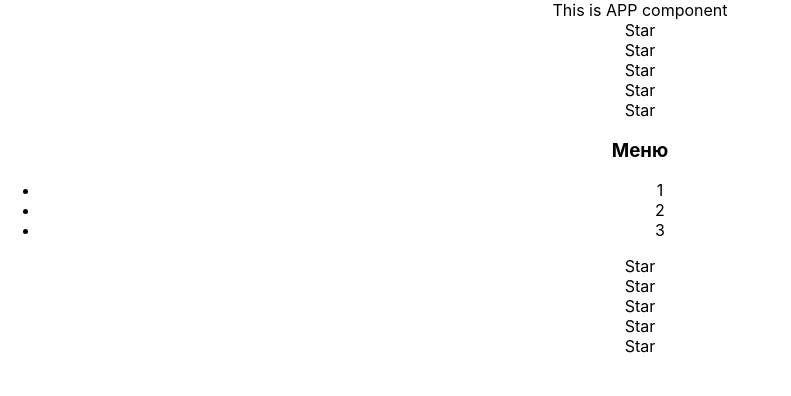
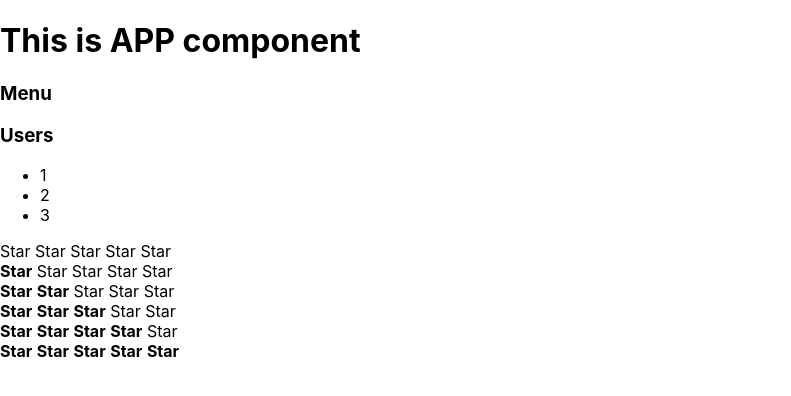
Before and after one commit to alexBasrike/my-app, a React (Create React App) app: page / in a window 1280 px wide. Shown: the top 396 px of the page, without its empty margins (0-791 px from the left). Built offline with nearby package versions, Linux system fonts and the light colour scheme.

Commit message:
finished to work with all 5 video and home tasks

```diff
--- a/src/App.css
+++ b/src/App.css
@@ -1,38 +1,3 @@
-.App {
-  text-align: center;
+.collapsed {
+    display: none;
 }
-
-.App-logo {
-  height: 40vmin;
-  pointer-events: none;
-}
-
-@media (prefers-reduced-motion: no-preference) {
-  .App-logo {
-    animation: App-logo-spin infinite 20s linear;
-  }
-}
-
-.App-header {
-  background-color: #282c34;
-  min-height: 100vh;
-  display: flex;
-  flex-direction: column;
-  align-items: center;
-  justify-content: center;
-  font-size: calc(10px + 2vmin);
-  color: white;
-}
-
-.App-link {
-  color: #61dafb;
-}
-
-@keyframes App-logo-spin {
-  from {
-    transform: rotate(0deg);
-  }
-  to {
-    transform: rotate(360deg);
-  }
-}
--- a/src/App.tsx
+++ b/src/App.tsx
@@ -1,73 +1,24 @@
 import React from 'react';
 import './App.css';
+import AppTitle from './components/AppTitle/AppTitle';
+import Rating from './components/Rating/Rating';
+import Accordion from './components/Accordion/Accordion';
 
 function App() {
     console.log('APP rendering');
     return (
         <div className="App">
-            <AppTitle/>
-            <Rating/>
-            <Accordion/>
-            <Rating/>
+            <AppTitle title={"This is APP component"}/>
+            <Accordion titleValue={"Menu"} collapsedValue={true}/>
+            <Accordion titleValue={"Users"} collapsedValue={false}/>
+            <Rating value={0}/>
+            <Rating value={1}/>
+            <Rating value={2}/>
+            <Rating value={3}/>
+            <Rating value={4}/>
+            <Rating value={5}/>
         </div>
     );
 }
 
-
-function AppTitle() {
-    console.log('App title rendering');
-    return (
-        <>This is APP component</>
-    );
-}
-
-function Rating() {
-    console.log('Star block rendering');
-    return (
-        <div>
-            <Star/>
-            <Star/>
-            <Star/>
-            <Star/>
-            <Star/>
-        </div>
-    );
-}
-
-function Star() {
-    console.log('Star element rendering');
-    return (
-        <div>Star</div>
-    );
-}
-
-function Accordion() {
-    console.log('Accordion rendering');
-    return (
-        <div>
-            <AccordionTitle/>
-            <AccordionBody/>
-        </div>
-    );
-}
-
-function AccordionTitle() {
-    console.log('AccordionTitle rendering');
-    return (
-        <h3>Меню</h3>
-    );
-}
-
-function AccordionBody() {
-    console.log('AccordionBody rendering');
-    return (
-        <ul>
-            <li>1</li>
-            <li>2</li>
-            <li>3</li>
-        </ul>
-    );
-}
-
-
 export default App;
--- /dev/null
+++ b/src/components/Accordion/Accordion.jsx
@@ -0,0 +1,53 @@
+import React from "react";
+
+type AccordionPropsType = {
+    titleValue: string,
+    collapsedValue: boolean
+}
+function Accordion(props: AccordionPropsType) {
+    console.log('Accordion rendering');
+    return (
+        <div>
+            <AccordionTitle title={props.titleValue}/>
+            <AccordionBody collapsed={props.collapsedValue}/>
+        </div>
+    );
+}
+
+type AccordionTitlePropsType = {
+    title: string
+}
+
+function AccordionTitle(props: AccordionTitlePropsType) {
+    return (
+        <h3>{props.title}</h3>
+    );
+}
+
+type AccordionBodyPropsType = {
+    collapsed: boolean
+}
+
+function AccordionBody(props: AccordionBodyPropsType) {
+
+    if ( props.collapsed === false ) {
+        return (
+            <ul>
+                <li>1</li>
+                <li>2</li>
+                <li>3</li>
+            </ul>
+        );
+    }
+
+    return (
+        <ul className="collapsed">
+            <li>1</li>
+            <li>2</li>
+            <li>3</li>
+        </ul>
+    );
+
+}
+
+export default Accordion;
--- /dev/null
+++ b/src/components/AppTitle/AppTitle.jsx
@@ -0,0 +1,13 @@
+import React from "react";
+
+type AppTitlePropsType = {
+    title: string
+}
+
+function AppTitle(props: AppTitlePropsType) {
+    return (
+        <h1>{props.title}</h1>
+    );
+}
+
+export default AppTitle;
--- /dev/null
+++ b/src/components/Rating/Rating.jsx
@@ -0,0 +1,99 @@
+import React from "react";
+
+type RatingPropsType = {
+    value: number
+}
+
+function Rating(props: RatingPropsType) {
+    console.log('Star block rendering');
+
+    if ( props.value === 1 ) {
+        return (
+            <div>
+                <Star selected={true}/>
+                <Star selected={false}/>
+                <Star selected={false}/>
+                <Star selected={false}/>
+                <Star selected={false}/>
+            </div>
+        );
+    }
+
+    if ( props.value === 2 ) {
+        return (
+            <div>
+                <Star selected={true}/>
+                <Star selected={true}/>
+                <Star selected={false}/>
+                <Star selected={false}/>
+                <Star selected={false}/>
+            </div>
+        );
+    }
+
+    if ( props.value === 3 ) {
+        return (
+            <div>
+                <Star selected={true}/>
+                <Star selected={true}/>
+                <Star selected={true}/>
+                <Star selected={false}/>
+                <Star selected={false}/>
+            </div>
+        );
+    }
+
+    if ( props.value === 4 ) {
+        return (
+            <div>
+                <Star selected={true}/>
+                <Star selected={true}/>
+                <Star selected={true}/>
+                <Star selected={true}/>
+                <Star selected={false}/>
+            </div>
+        );
+    }
+
+    if ( props.value === 5 ) {
+        return (
+            <div>
+                <Star selected={true}/>
+                <Star selected={true}/>
+                <Star selected={true}/>
+                <Star selected={true}/>
+                <Star selected={true}/>
+            </div>
+        );
+    }
+
+    return (
+        <div>
+            <Star/>
+            <Star/>
+            <Star/>
+            <Star/>
+            <Star/>
+        </div>
+    );
+
+}
+
+type StarPropsType = {
+    selected: boolean
+}
+
+function Star(props: StarPropsType) {
+    console.log('Star element rendering');
+    if ( props.selected === true ) {
+        return (
+            <span><b>Star</b> </span>
+        );
+    } else {
+        return (
+            <span>Star </span>
+        );
+    }
+}
+
+export default Rating;
```
